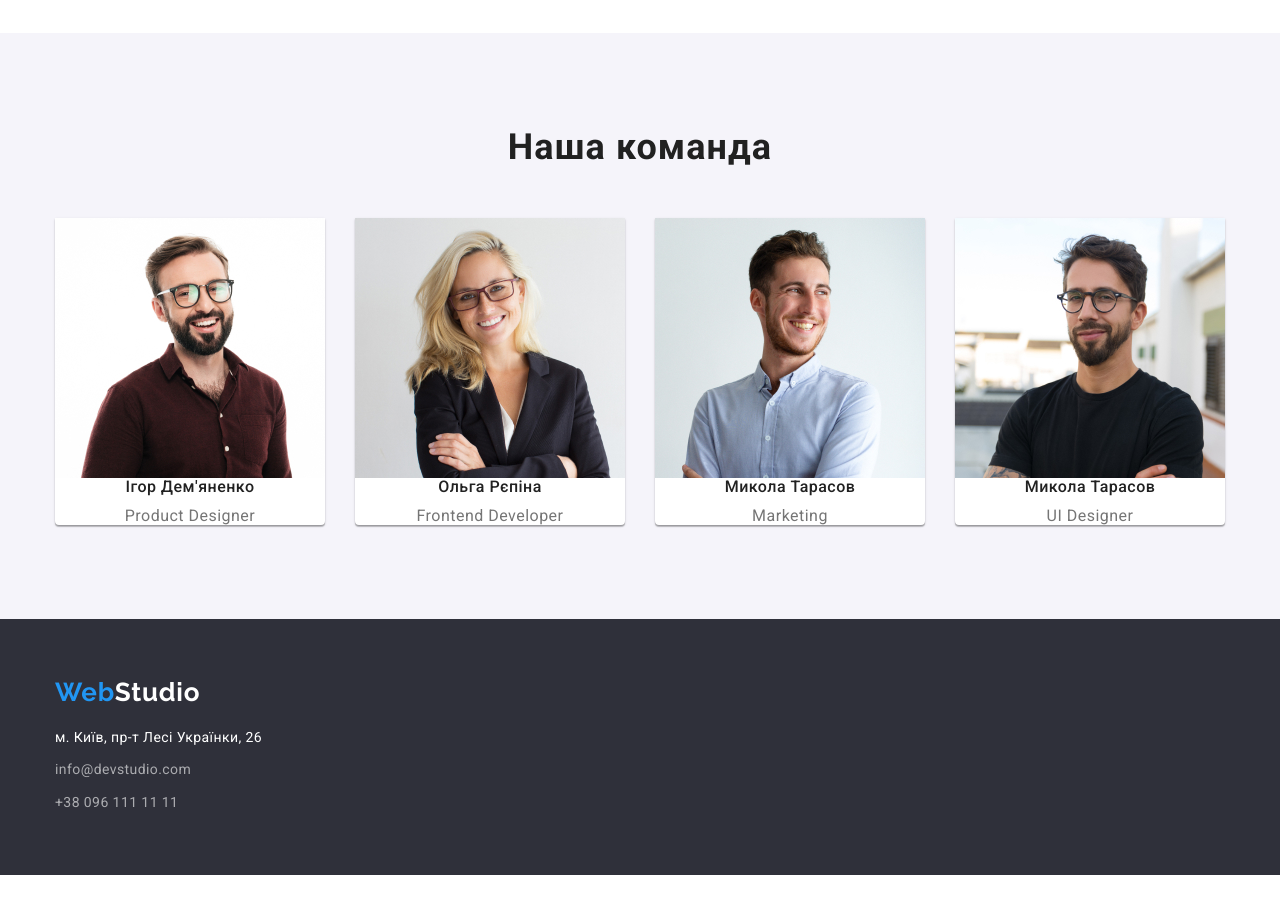
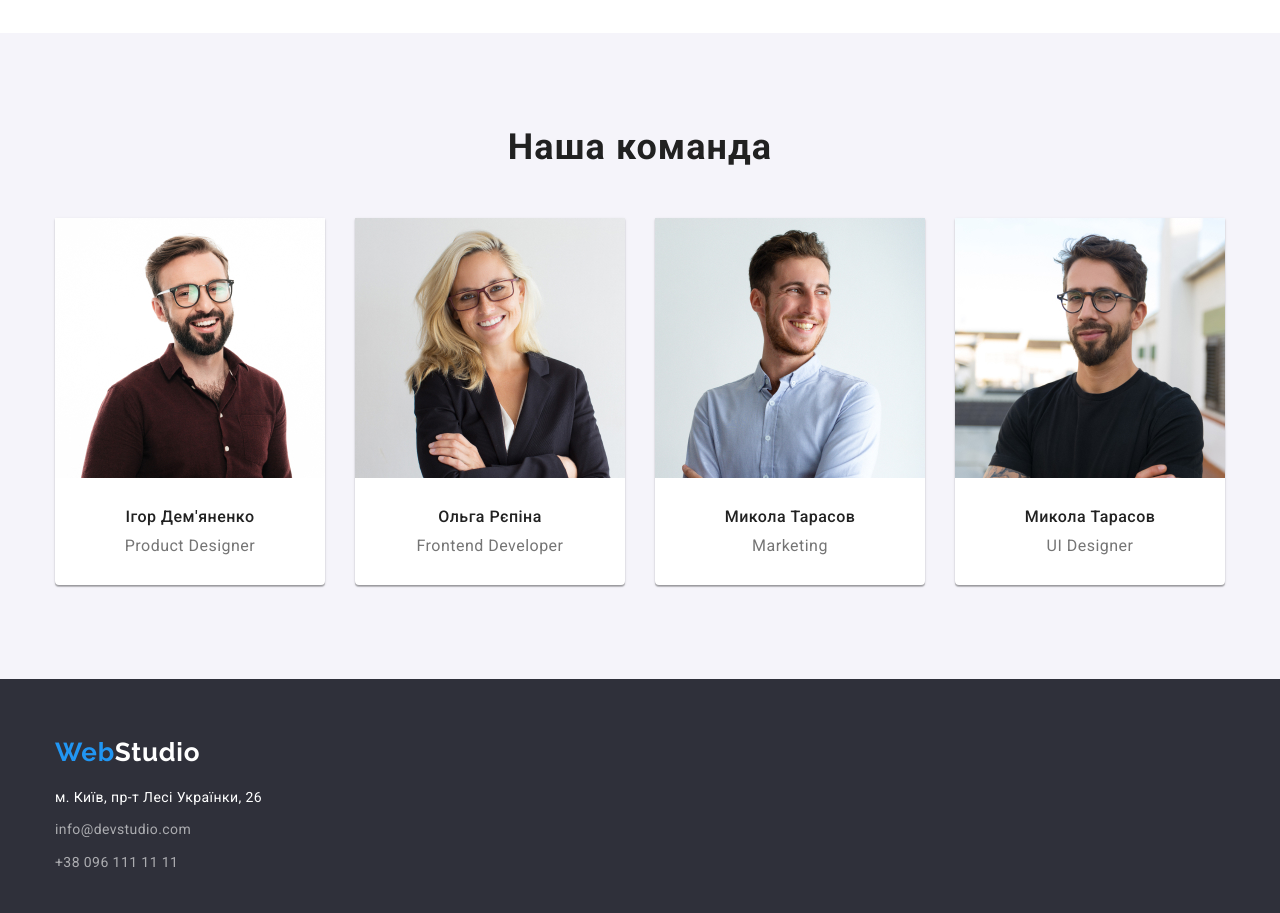
Before and after one commit to NurmanovDaulet26/goit-markup-hw-03., a plain HTML site: page index.html in a window 1280 px wide. Shown: the part 1440-2353 px from the top of the page. Before the commit the page ends 2315 px from the top, so only its background shows below. Drawn offline with Linux system fonts and the light colour scheme.

Commit message:
Update index.html

```diff
--- a/index.html
+++ b/index.html
@@ -116,7 +116,6 @@
         </div>
       </section>
       <section class="section team">
-        <div class="team">
           <div class="container">
             <h2 class="team_title">Наша команда</h2>
             <ul class="our_team">
@@ -128,8 +127,10 @@
                   height="260"
                   alt="Product Designer"
                 >
+                <div class="team_info">
                 <h3 class="team_name">Ігор Дем'яненко</h3>
                 <p class="team_p">Product Designer</p>
+                </div>
               </li>
               <li class="our_team-card">
                 <img
@@ -139,8 +140,10 @@
                   height="260"
                   alt="Frontend Developer"
                 >
+                <div class="team_info">
                 <h3 class="team_name">Ольга Рєпіна</h3>
                 <p class="team_p">Frontend Developer</p>
+                </div>
               </li>
               <li class="our_team-card">
                 <img
@@ -150,8 +153,10 @@
                   height="260"
                   alt="Marketing"
                 >
+                <div class="team_info">
                 <h3 class="team_name">Микола Тарасов</h3>
                 <p class="team_p">Marketing</p>
+                </div>
               </li>
               <li class="our_team-card">
                 <img
@@ -161,12 +166,13 @@
                   height="260"
                   alt="UI Designer"
                 >
+                <div class="team_info">
                 <h3 class="team_name">Микола Тарасов</h3>
                 <p class="team_p">UI Designer</p>
+                </div>
               </li>
             </ul>
           </div>
-        </div>
       </section>
     </main>
     <footer class="footer">
```
